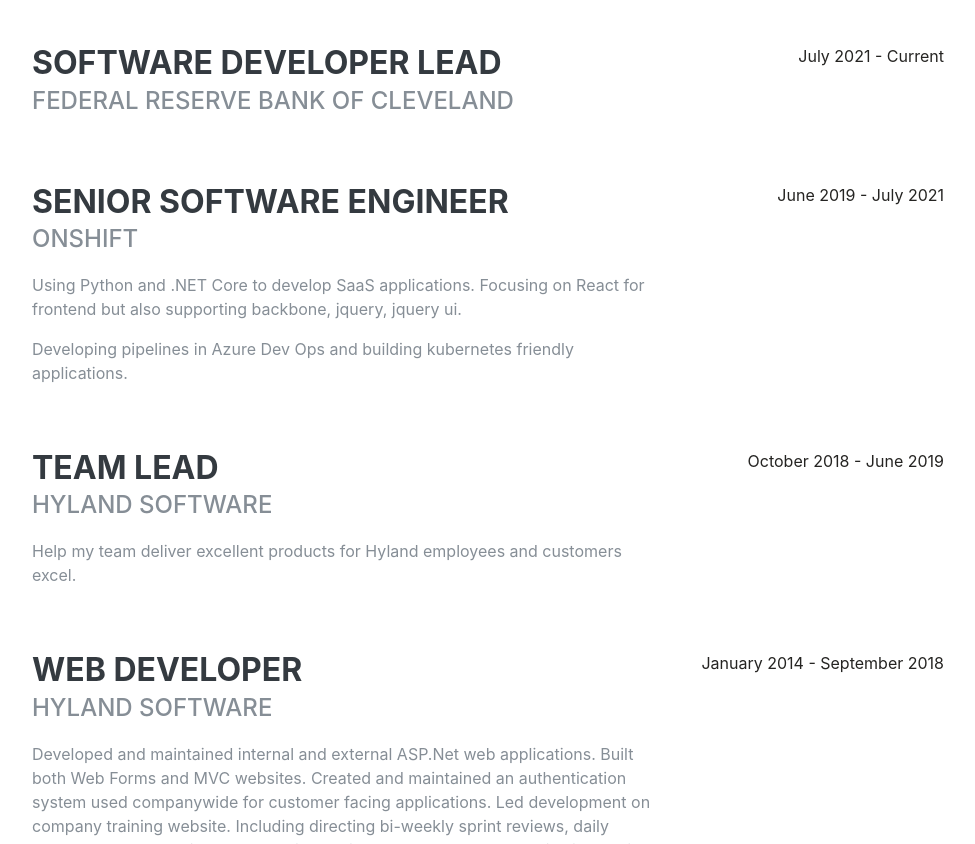
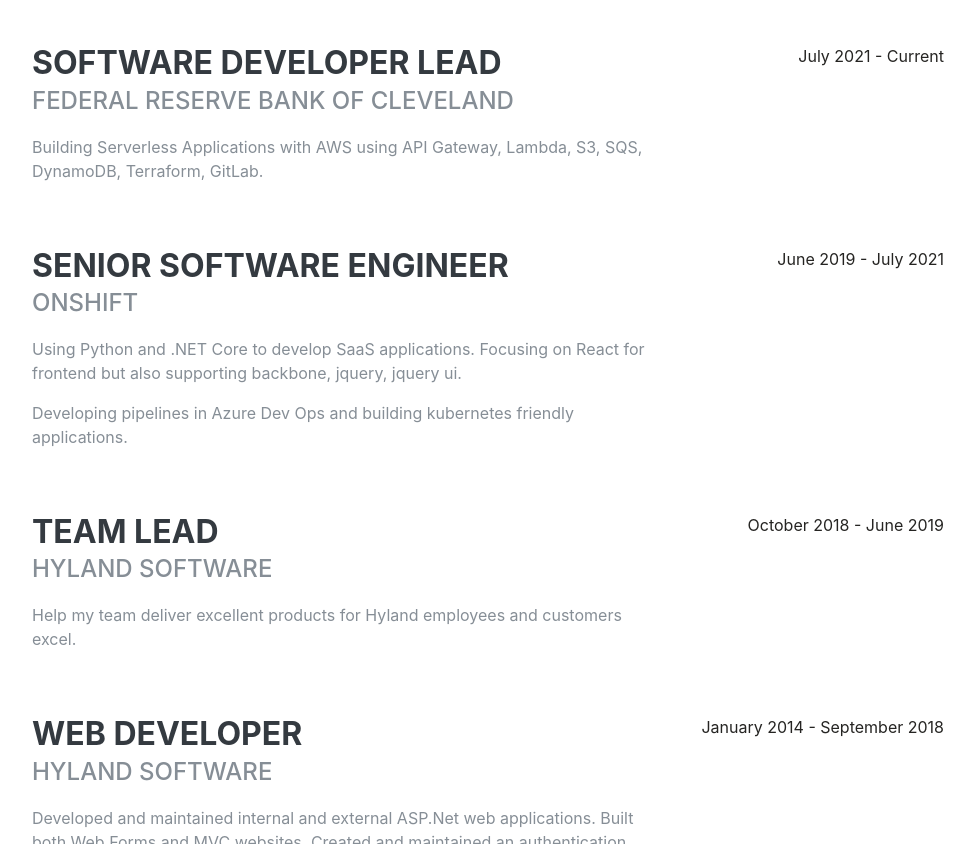
Before and after one commit to bfellers/bfellers.github.io, a plain HTML site: page index.html in a window 1280 px wide. Shown: the part 920-1764 px from the top of the page, without its empty margins (288-1263 px from the left). Drawn offline with Linux system fonts and the light colour scheme; a web font is replaced by a local one.

Commit message:
Adding description to FRB job item.

```diff
--- a/index.html
+++ b/index.html
@@ -108,6 +108,8 @@
                     <div class="resume-content mr-auto">
                         <h3 class="mb-0">Software Developer Lead</h3>
                         <div class="subheading mb-3">Federal Reserve Bank of Cleveland</div>
+                        <p>Building Serverless Applications with AWS using API Gateway, Lambda, S3, SQS, DynamoDB, Terraform, GitLab.
+                        </p>
                     </div>
                     <div class="resume-date text-md-right">
                         <span class="text-primary">July 2021 - Current</span>
```
